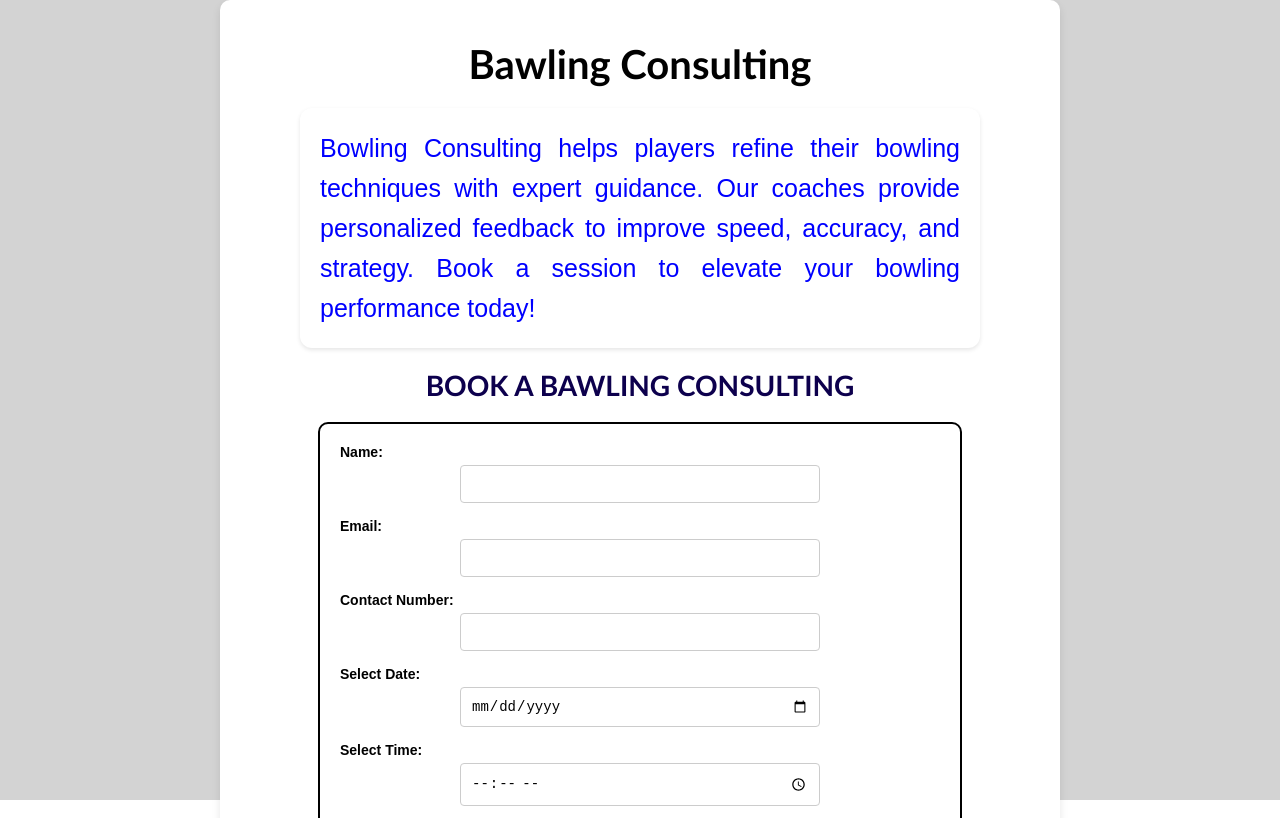
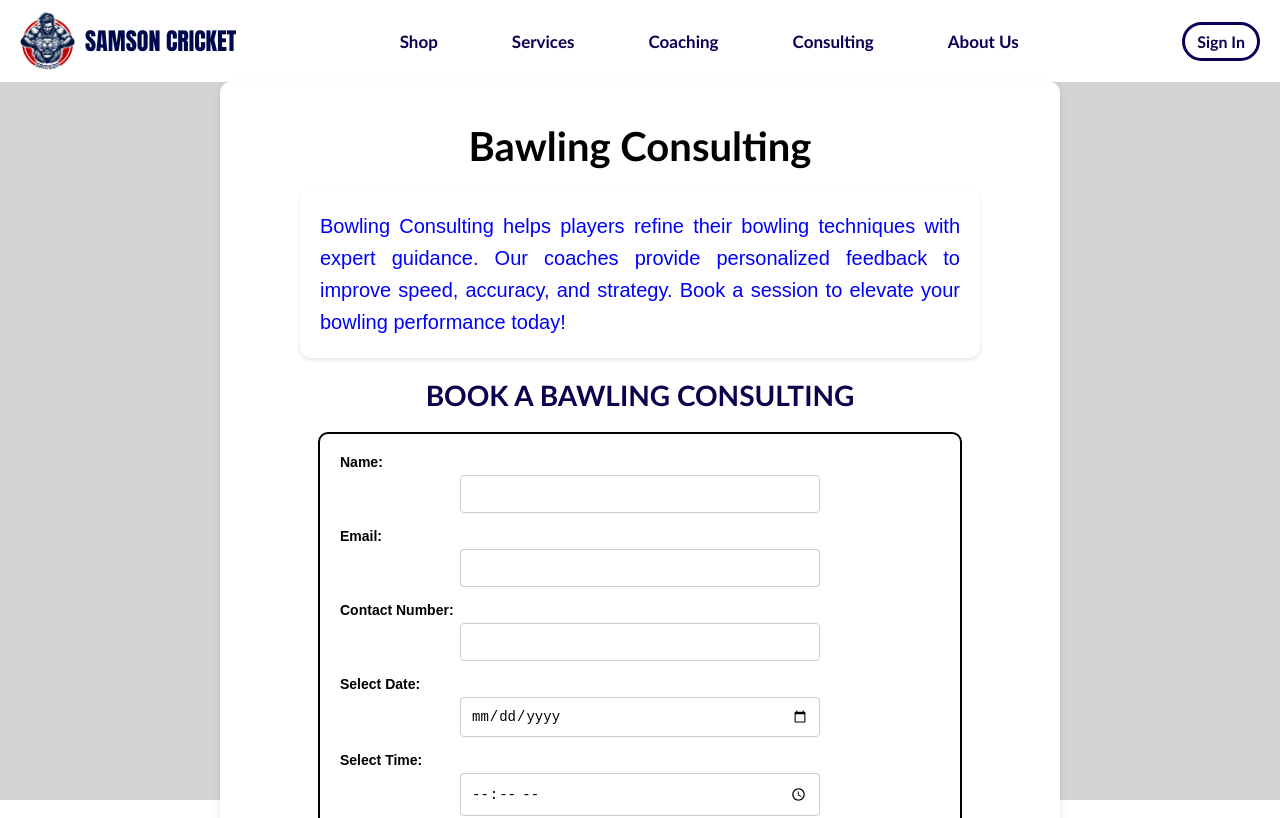
Before and after one commit to AshenIsuruWijesuriya/Samson-Cricket-WebApp, a React (Create React App) app in the folder frontend/: page /bawling-consulting in a window 1280 px wide. Shown: the top 818 px of the page. Built offline with nearby package versions, Linux system fonts and the light colour scheme; the HTML template or start-up script is replaced by a standard one.

Commit message:
add headers to the forms

```diff
--- a/frontend/src/Pages/Consulting/BattingConsulting/BattingConsulting.css
+++ b/frontend/src/Pages/Consulting/BattingConsulting/BattingConsulting.css
@@ -48,6 +48,7 @@
 .battingpara p {
     margin: 0;
     text-align: justify;
+    font-size: 20px;
 }
 
 .battingpara2 h2 {
--- a/frontend/src/Pages/Consulting/BattingConsulting/BattingConsulting.js
+++ b/frontend/src/Pages/Consulting/BattingConsulting/BattingConsulting.js
@@ -1,5 +1,7 @@
 import React, { useState } from 'react';  // Import useState from React
+
 import './BattingConsulting.css';
+import MainHeader from '../../../Common/mainHeader';
 
 const BattingConsulting = () => {
     const [formData, setFormData] = useState({
@@ -34,9 +36,11 @@ const BattingConsulting = () => {
 
     return (
 
+
+
         <>
          <div className="battingfullpage-container"></div>
-
+        <MainHeader/>
         <div className='battingcontainer'>
             <h2 className='battingtitle'>Batting Consulting</h2>
             <div className='battingpara'>
--- a/frontend/src/Pages/Consulting/BawlingConsulting/BawlingConsulting.css
+++ b/frontend/src/Pages/Consulting/BawlingConsulting/BawlingConsulting.css
@@ -48,6 +48,7 @@
 .bawlingpara p {
     margin: 0;
     text-align: justify;
+    font-size: 20px;
 }
 
 .bawlingpara2 h2 {
--- a/frontend/src/Pages/Consulting/BawlingConsulting/BawlingConsulting.js
+++ b/frontend/src/Pages/Consulting/BawlingConsulting/BawlingConsulting.js
@@ -1,5 +1,6 @@
 import React, { useState } from 'react';  // Import useState from React
 import './BawlingConsulting.css';
+import MainHeader from '../../../Common/mainHeader';
 
 const BawlingConsulting = () => {
     const [formData, setFormData] = useState({
@@ -37,7 +38,7 @@ const BawlingConsulting = () => {
         <>
             <div className="bawlingfullpage-container"></div>
 
-
+       <MainHeader/>
         <div className='bawlingcontainer'>
             <h2 className='bawlingtitle'>Bawling Consulting</h2>
             <div className='bawlingpara'>
--- a/frontend/src/Pages/Consulting/FieldingConsulting/FieldingConsulting.css
+++ b/frontend/src/Pages/Consulting/FieldingConsulting/FieldingConsulting.css
@@ -48,6 +48,7 @@
 .fieldingpara p {
     margin: 0;
     text-align: justify;
+    font-size: 20px;
 }
 
 .fieldingpara2 h2 {
--- a/frontend/src/Pages/Consulting/FieldingConsulting/FieldingConsulting.js
+++ b/frontend/src/Pages/Consulting/FieldingConsulting/FieldingConsulting.js
@@ -1,5 +1,6 @@
 import React, { useState } from 'react';  // Import useState from React
 import './FieldingConsulting.css';
+import MainHeader from '../../../Common/mainHeader';
 
 const FieldingConsulting = () => {
     const [formData, setFormData] = useState({
@@ -36,7 +37,7 @@ const FieldingConsulting = () => {
 
         <>
          <div className="fieldingfullpage-container"></div>
-
+        <MainHeader/>
         <div className='fieldingcontainer'>
             <h2 className='fieldingtitle'>Fielding Consulting</h2>
             <div className='fieldingpara'>
--- a/frontend/src/Pages/Consulting/PhysicalConsulting/PhysicalConsulting.css
+++ b/frontend/src/Pages/Consulting/PhysicalConsulting/PhysicalConsulting.css
@@ -37,6 +37,7 @@
 .physicalpara p {
     margin: 0;
     text-align: justify;
+    font-size: 20px;
 }
 
 .physicalpara2 h2 {
--- a/frontend/src/Pages/Consulting/PhysicalConsulting/PhysicalConsulting.js
+++ b/frontend/src/Pages/Consulting/PhysicalConsulting/PhysicalConsulting.js
@@ -1,5 +1,6 @@
 import React, { useState } from 'react';  // Import useState from React
 import './PhysicalConsulting.css';
+import MainHeader from '../../../Common/mainHeader';
 
 const PhysicalConsulting = () => {
     const [formData, setFormData] = useState({
@@ -36,7 +37,7 @@ const PhysicalConsulting = () => {
 
         <>
          <div className="physicalfullpage-container"></div>
-
+        <MainHeader/>
         <div className='physicalcontainer'>
             <h2 className='physicaltitle'>Physical Consulting</h2>
             <div className='physicalpara'>
```
